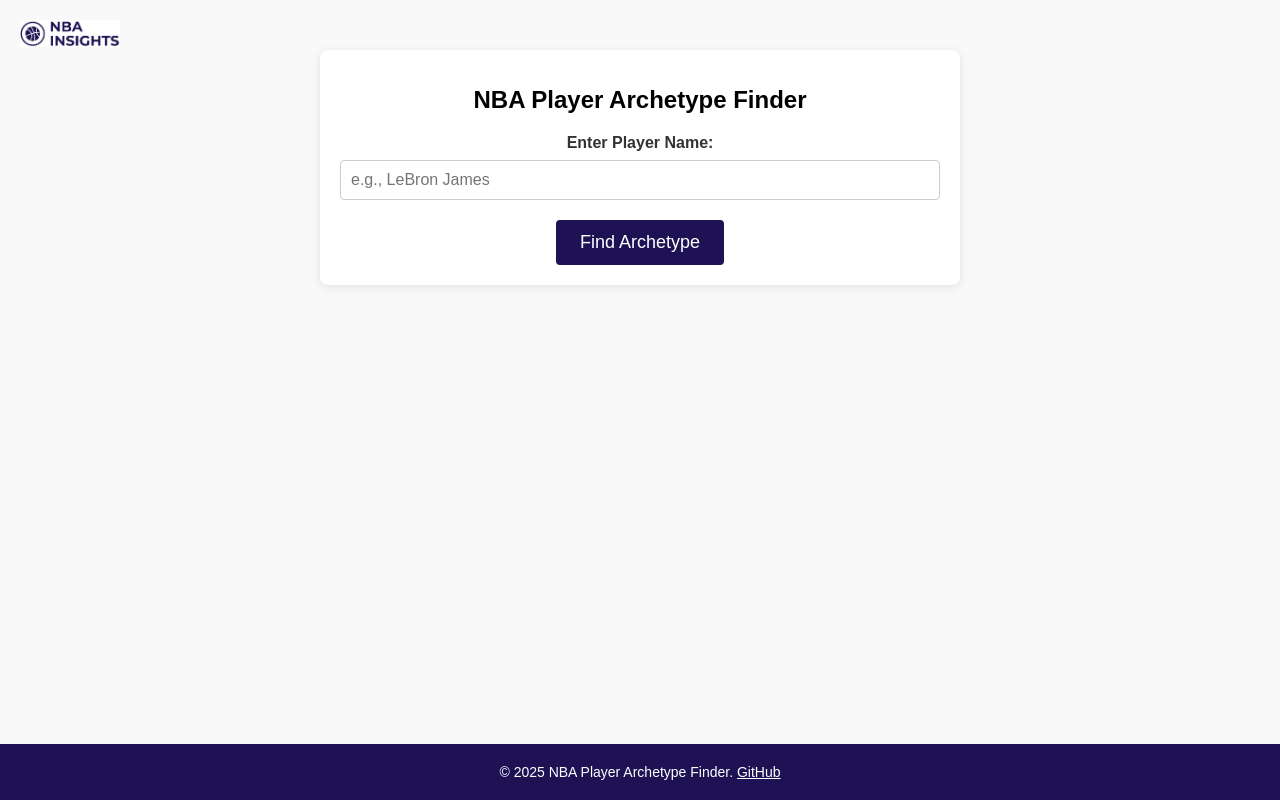
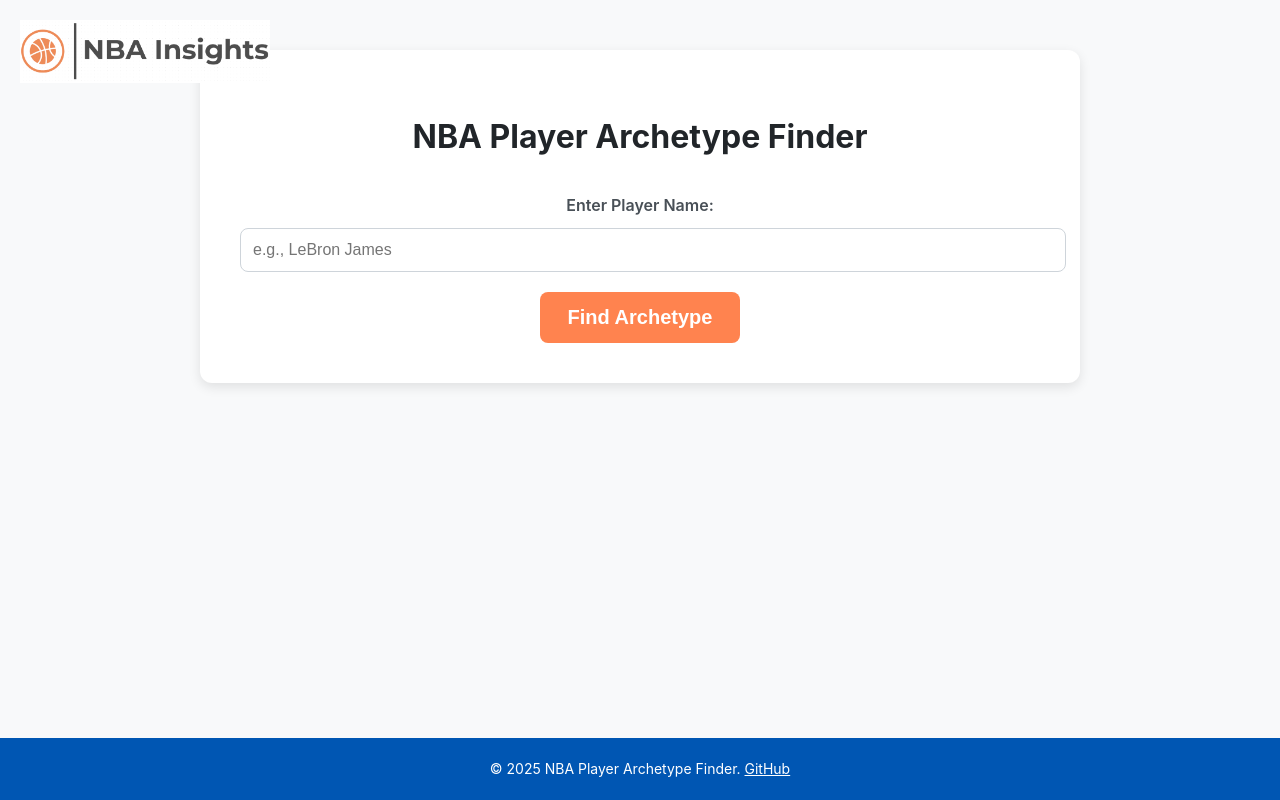
Before and after one commit to Jaynik-S/NBA_Insights, a Flask app: page /cluster in a window 1280 px wide. Run offline with Flask 3, Linux system fonts and the light colour scheme.

Commit message:
rebranded logo and styling

```diff
--- a/static/style.css
+++ b/static/style.css
@@ -1,105 +1,141 @@
 /* General Styling */
 body {
-    font-family: Arial, sans-serif;
-    background-color: #f9f9f9;
-    color: #333;
+    font-family: 'Inter', sans-serif;
+    background-color: #f8f9fa;
+    color: #343a40;
     margin: 0;
     padding: 0;
+    line-height: 1.6;
 }
 
 /* Container */
 .container {
-    max-width: 600px;
+    max-width: 800px;
     margin: 50px auto;
-    padding: 20px;
+    padding: 40px;
     background: #fff;
-    border-radius: 8px;
-    box-shadow: 0 2px 10px rgba(0, 0, 0, 0.1);
+    border-radius: 12px;
+    box-shadow: 0 4px 12px rgba(0, 0, 0, 0.1);
     text-align: center;
 }
 
 /* Headings */
 h1 {
+    font-size: 32px;
+    font-weight: 700;
+    color: #212529;
+    margin-bottom: 20px;
+}
+
+h2 {
     font-size: 24px;
-    color: #000000;
+    font-weight: 600;
+    color: #212529;
+    margin-bottom: 20px;
 }
 
 /* Forms */
 form {
-    margin-top: 20px;
+    margin-top: 30px;
 }
 
 label {
     display: block;
-    margin-bottom: 8px;
-    font-weight: bold;
+    margin-bottom: 10px;
+    font-weight: 600;
+    color: #495057;
 }
 
-input[type="text"] {
-    width: calc(100% - 22px);
-    padding: 10px;
+input[type="text"], select {
+    width: 100%;
+    padding: 12px;
     margin-bottom: 20px;
-    border: 1px solid #ccc;
-    border-radius: 4px;
+    border: 1px solid #ced4da;
+    border-radius: 8px;
     font-size: 16px;
+    transition: border-color 0.3s ease;
+}
+
+input[type="text"]:focus, select:focus {
+    outline: none;
+    border-color: #FF834F;
 }
 
 button {
-    background-color: #1E1254;
+    background-color: #FF834F;
     color: #fff;
-    padding: 12px 24px; /* Increased padding */
-    font-size: 18px; /* Increased font size */
+    padding: 14px 28px; /* Increased padding */
+    font-size: 20px; /* Increased font size */
+    font-weight: 600;
     border: none;
-    border-radius: 4px;
+    border-radius: 8px;
     cursor: pointer;
-    transition: background-color 0.3s ease;
+    transition: background-color 0.3s ease, transform 0.2s ease;
 }
 
 button:hover {
-    background-color: #2D1B7E;
+    background-color: #0056b3;
+    transform: translateY(-2px);
 }
 
 /* Links */
 a.button-link {
     display: inline-block;
     margin-top: 20px;
-    padding: 12px 24px; /* Increased padding */
-    background-color: #1E1254;
+    padding: 12px 24px;
+    background-color: #FF834F;
     color: #fff;
     text-decoration: none;
-    border-radius: 4px;
-    transition: background-color 0.3s ease;
+    border-radius: 8px;
+    transition: background-color 0.3s ease, transform 0.2s ease;
 }
 
 a.button-link:hover {
-    background-color: #1E1254;
+    background-color: #F3955B;
+    transform: translateY(-2px);
 }
 
 /* Error Message */
 .error {
-    color: red;
-    font-weight: bold;
+    color: #dc3545;
+    font-weight: 600;
     margin-top: 20px;
 }
 
-/* Stats Table (Compare_Result) */
+/* Stats Table */
 .stats-table {
     width: 100%;
     border-collapse: collapse;
     margin-top: 20px;
+    font-size: 16px;
 }
+
 .stats-table th, .stats-table td {
-    border: 1px solid #ccc;
-    padding: 8px;
+    border: 1px solid #dee2e6;
+    padding: 12px;
     text-align: left;
 }
+
 .stats-table th {
-    background-color: #f2f2f2;
+    background-color: #e9ecef;
+    font-weight: 600;
 }
+
+.stats-table tr:nth-child(even) {
+    background-color: #f8f9fa;
+}
+
+.stats-table tr:hover {
+    background-color: #e9ecef;
+}
+
+/* Stats Container */
 .stats-container {
     display: flex;
     justify-content: space-between;
+    gap: 40px;
 }
+
 .stats-column {
     width: 48%;
     display: flex;
@@ -155,13 +187,19 @@ select:focus {
     position: absolute;
     top: 20px;
     left: 20px;
-    max-width: 100px;
+    width: 250px;
+    height: auto;
     cursor: pointer;
+    transition: transform 0.2s ease;
+}
+
+.top-right-logo:hover {
+    transform: scale(1.05);
 }
 
 /* Footer Styling */
 footer {
-    background-color: #1E1254;
+    background-color: #0056b3;
     color: #fff;
     padding: 20px 0;
     text-align: center;
--- a/templates/cluster.html
+++ b/templates/cluster.html
@@ -9,7 +9,7 @@
 <body>
     <div class="container">
         <a href="{{ url_for('select') }}">
-            <img src="{{ url_for('static', filename='NBA_INSIGHTS_LOGO.png') }}" alt="NBA Insights Logo" class="top-right-logo">
+            <img src="{{ url_for('static', filename='NBA_INSIGHTS_LOGO_2.png') }}" alt="NBA Insights Logo" class="top-right-logo">
         </a>
         <h1>NBA Player Archetype Finder</h1>
         <form action="/get_archetype" method="POST">
--- a/templates/cluster_result.html
+++ b/templates/cluster_result.html
@@ -24,9 +24,9 @@
 <body>
     <div class="container">
         <a href="{{ url_for('select') }}">
-            <img src="{{ url_for('static', filename='NBA_INSIGHTS_LOGO.png') }}" alt="NBA Insights Logo" class="top-right-logo">
+            <img src="{{ url_for('static', filename='NBA_INSIGHTS_LOGO_2.png') }}" alt="NBA Insights Logo" class="top-right-logo">
         </a>
-        <h1>Result</h1>
+        <h1>Player Archetype Result</h1>
         {% if result.error %}
             <p class="error">{{ result.error }}</p>
         {% else %}
@@ -38,7 +38,7 @@
             <div class="graph">
                 <h2>Visualization</h2>
                 {% if result.plot_path %}
-                    <img src="{{ url_for('static', filename=result.plot_path) }}" alt="Visualization" style="max-width: 100%; border: 1px solid #ccc; border-radius: 8px;">
+                    <img src="{{ url_for('static', filename=result.plot_path) }}" alt="Visualization">
                 {% else %}
                     <p>No visualization available.</p>
                 {% endif %}
--- a/templates/compare.html
+++ b/templates/compare.html
@@ -9,7 +9,7 @@
 <body>
     <div class="container">
         <a href="{{ url_for('select') }}">
-            <img src="{{ url_for('static', filename='NBA_INSIGHTS_LOGO.png') }}" alt="NBA Insights Logo" class="top-right-logo">
+            <img src="{{ url_for('static', filename='NBA_INSIGHTS_LOGO_2.png') }}" alt="NBA Insights Logo" class="top-right-logo">
         </a>
         <h1>Compare Players</h1>
         <form action="/compare_players" method="POST">
--- a/templates/compare_result.html
+++ b/templates/compare_result.html
@@ -45,7 +45,7 @@
 <body>
     <div class="container">
         <a href="{{ url_for('select') }}">
-            <img src="{{ url_for('static', filename='NBA_INSIGHTS_LOGO.png') }}" alt="NBA Insights Logo" class="top-right-logo">
+            <img src="{{ url_for('static', filename='NBA_INSIGHTS_LOGO_2.png') }}" alt="NBA Insights Logo" class="top-right-logo">
         </a>
         <h1>Compare Players</h1>
         <div class="stats-container">
--- a/templates/select.html
+++ b/templates/select.html
@@ -8,7 +8,7 @@
 </head>
 <body>
     <div class="container">
-        <img src="{{ url_for('static', filename='NBA_INSIGHTS_LOGO.png') }}" alt="NBA Insights Logo" class="center-logo">
+        <img src="{{ url_for('static', filename='NBA_INSIGHTS_LOGO_2.png') }}" alt="NBA Insights Logo" class="center-logo">
         <form action="/select_program" method="POST">
             <button type="submit" name="program" value="cluster">Player Archetype Finder</button>
             <button type="submit" name="program" value="compare">Compare Players</button>
```
Also changed, not shown: other parts of static/style.css (+11 -16 lines).
